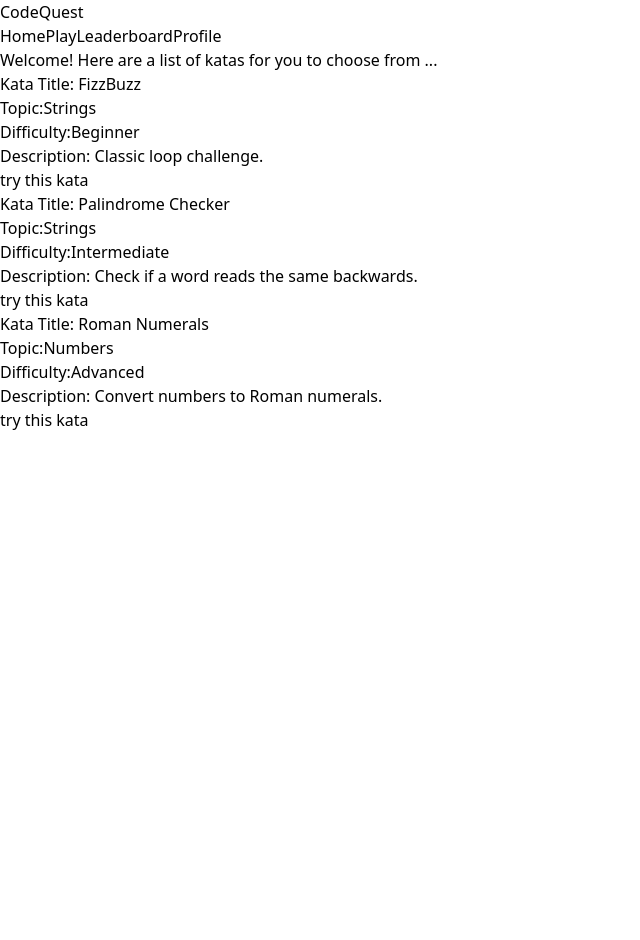
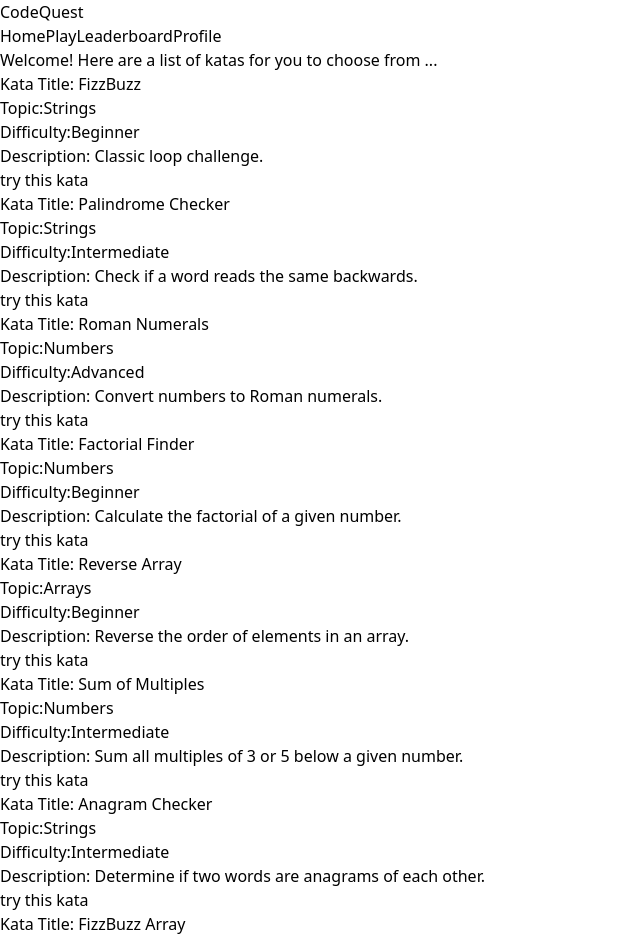
Before and after one commit to will-barnett99/code-game-frontend, a React (Vite) app: page /kata-gallery in a window 1280 px wide. Shown: the top 940 px of the page, without its empty margins (0-640 px from the left). Before the commit the page ends 800 px from the top, so only its background shows below. Built offline with nearby package versions, Linux system fonts and the light colour scheme.

Commit message:
add more examples for katas

```diff
--- a/src/components/KataGallery.jsx
+++ b/src/components/KataGallery.jsx
@@ -23,6 +23,56 @@ function KataGallery() {
       difficulty: "Advanced",
       description: "Convert numbers to Roman numerals.",
     },
+    {
+      id: 4,
+      title: "Factorial Finder",
+      topic: "Numbers",
+      difficulty: "Beginner",
+      description: "Calculate the factorial of a given number.",
+    },
+    {
+      id: 5,
+      title: "Reverse Array",
+      topic: "Arrays",
+      difficulty: "Beginner",
+      description: "Reverse the order of elements in an array.",
+    },
+    {
+      id: 6,
+      title: "Sum of Multiples",
+      topic: "Numbers",
+      difficulty: "Intermediate",
+      description: "Sum all multiples of 3 or 5 below a given number.",
+    },
+    {
+      id: 7,
+      title: "Anagram Checker",
+      topic: "Strings",
+      difficulty: "Intermediate",
+      description: "Determine if two words are anagrams of each other.",
+    },
+    {
+      id: 8,
+      title: "FizzBuzz Array",
+      topic: "Arrays",
+      difficulty: "Beginner",
+      description:
+        "Return an array replacing multiples of 3 and 5 with 'Fizz'/'Buzz'.",
+    },
+    {
+      id: 9,
+      title: "Count Vowels",
+      topic: "Strings",
+      difficulty: "Beginner",
+      description: "Count the number of vowels in a given string.",
+    },
+    {
+      id: 10,
+      title: "Find Maximum",
+      topic: "Arrays",
+      difficulty: "Beginner",
+      description: "Find the largest number in an array.",
+    },
   ];
 
   return (
```
